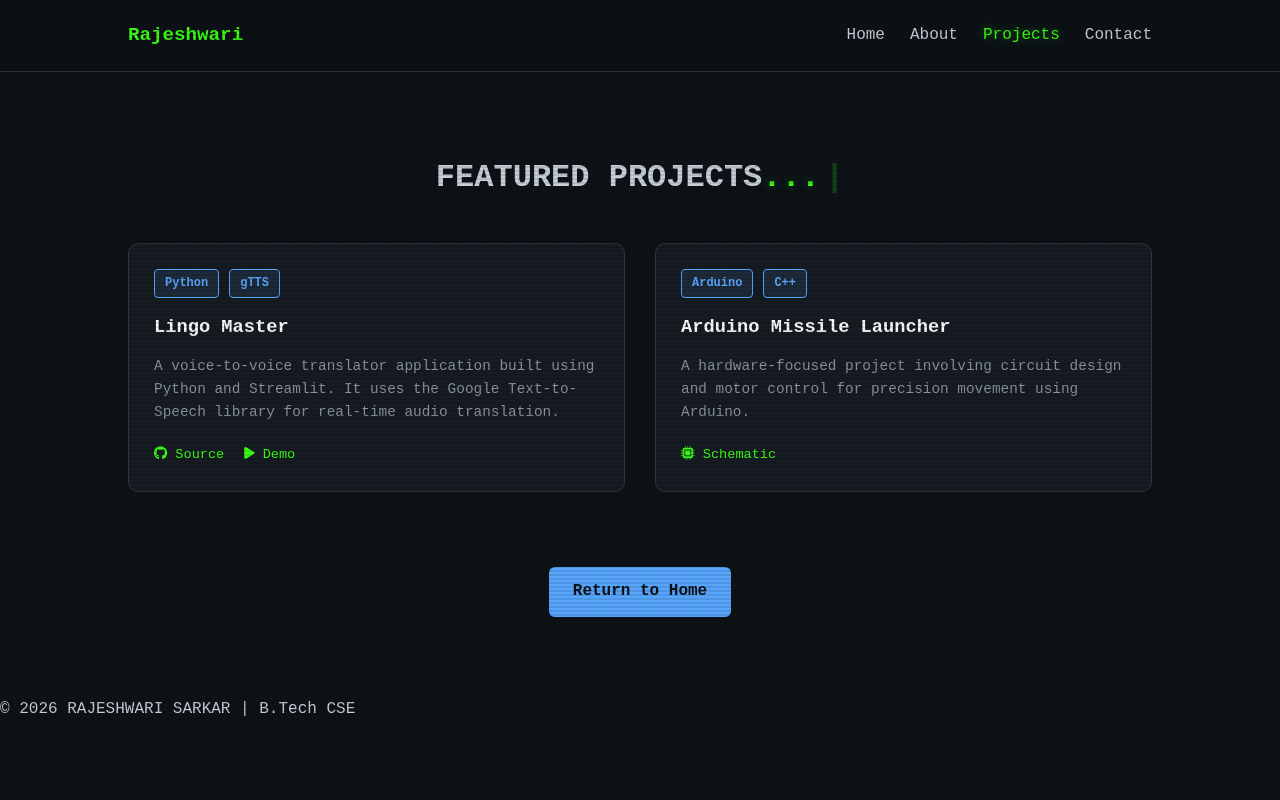
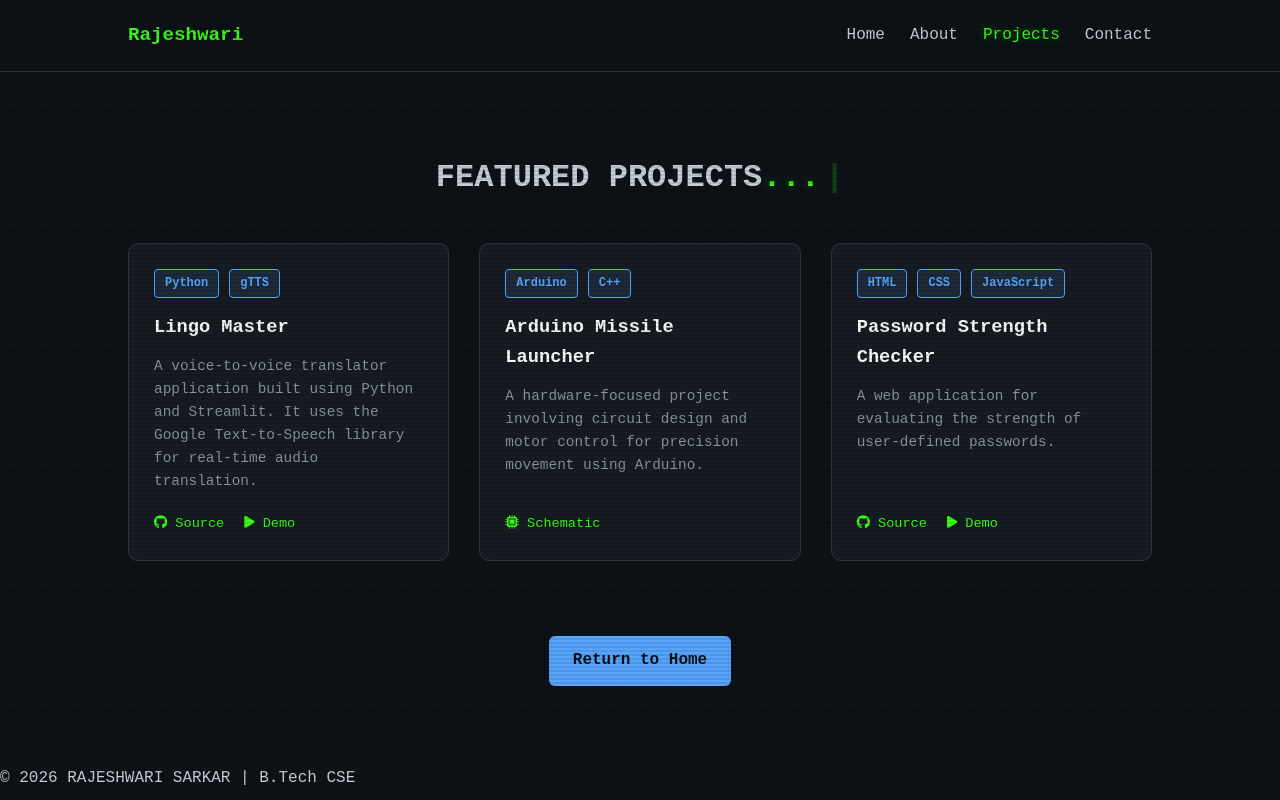
Before and after one commit to rajeshwarisarkar180306-rgb/Portfolio, a plain HTML site: page projects.html in a window 1280 px wide. Drawn offline with Linux system fonts and the light colour scheme.

Commit message:
Updated projects and skills

```diff
--- a/projects.html
+++ b/projects.html
@@ -46,6 +46,20 @@
                 <p>A hardware-focused project involving circuit design and motor control for precision movement using Arduino.</p>
                 <div class="project-links">
                     <a href="VID20251106105423.mp4" class="repo-link"><i class="fas fa-microchip"></i> Schematic</a>
+                </div>
+            </div>
+
+            <div class="card">
+                <div class="card-header">
+                    <span class="tag">HTML</span>
+                    <span class="tag">CSS</span>
+                    <span class="tag">JavaScript</span>
+                </div>
+                <h3>Password Strength Checker</h3>
+                <p>A web application for evaluating the strength of user-defined passwords.</p>
+                <div class="project-links">
+                    <a href="https://github.com/rajeshwarisarkar180306-rgb/Password-Checker" class="repo-link"><i class="fab fa-github"></i> Source</a>
+                    <a href=" https://rajeshwarisarkar180306-rgb.github.io/Password-Checker/" class="repo-link"><i class="fas fa-play"></i> Demo</a>
                 </div>
             </div>
         </div>
```
Also changed, not shown: about.html (+2 -2 lines).
